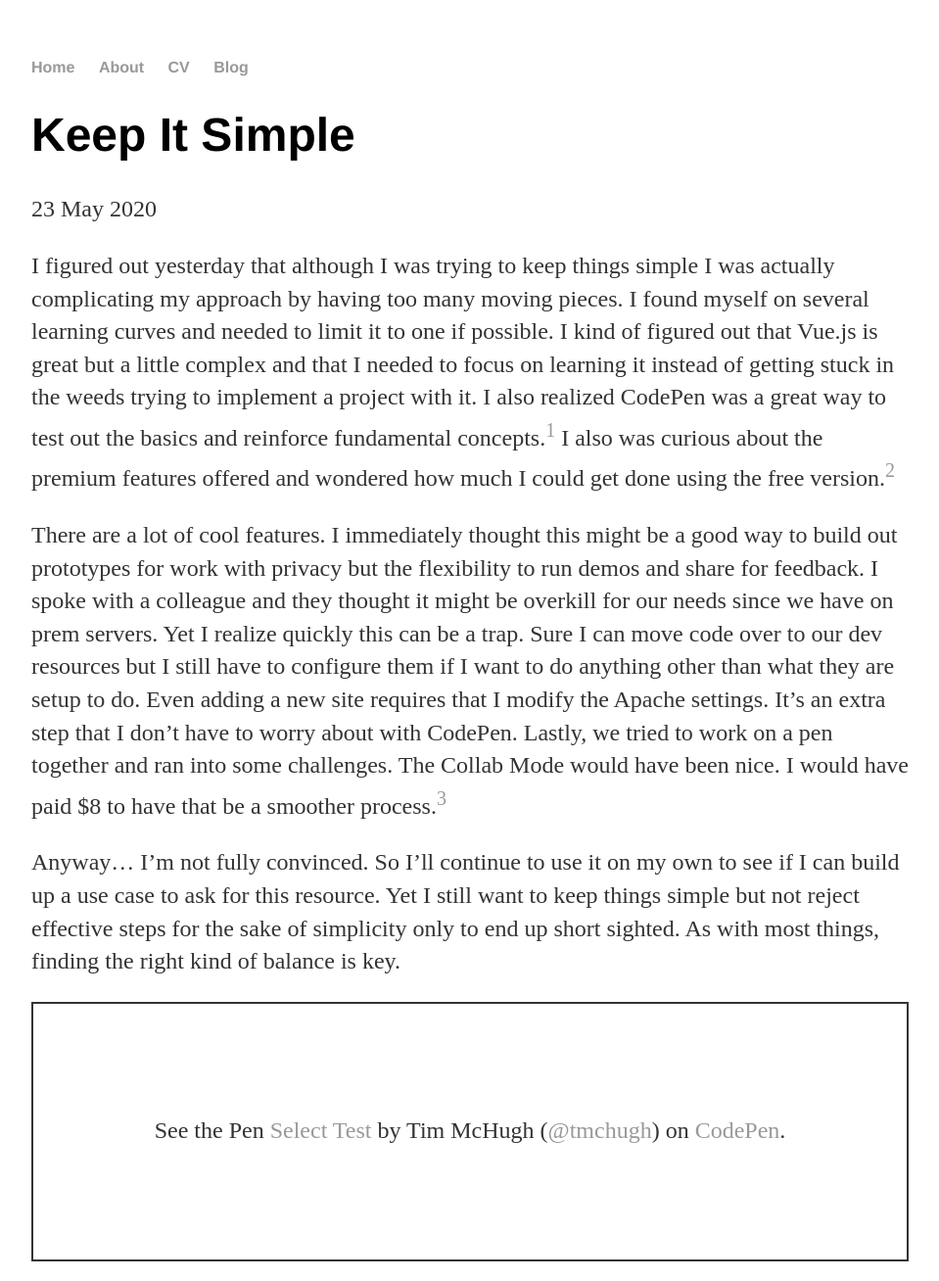
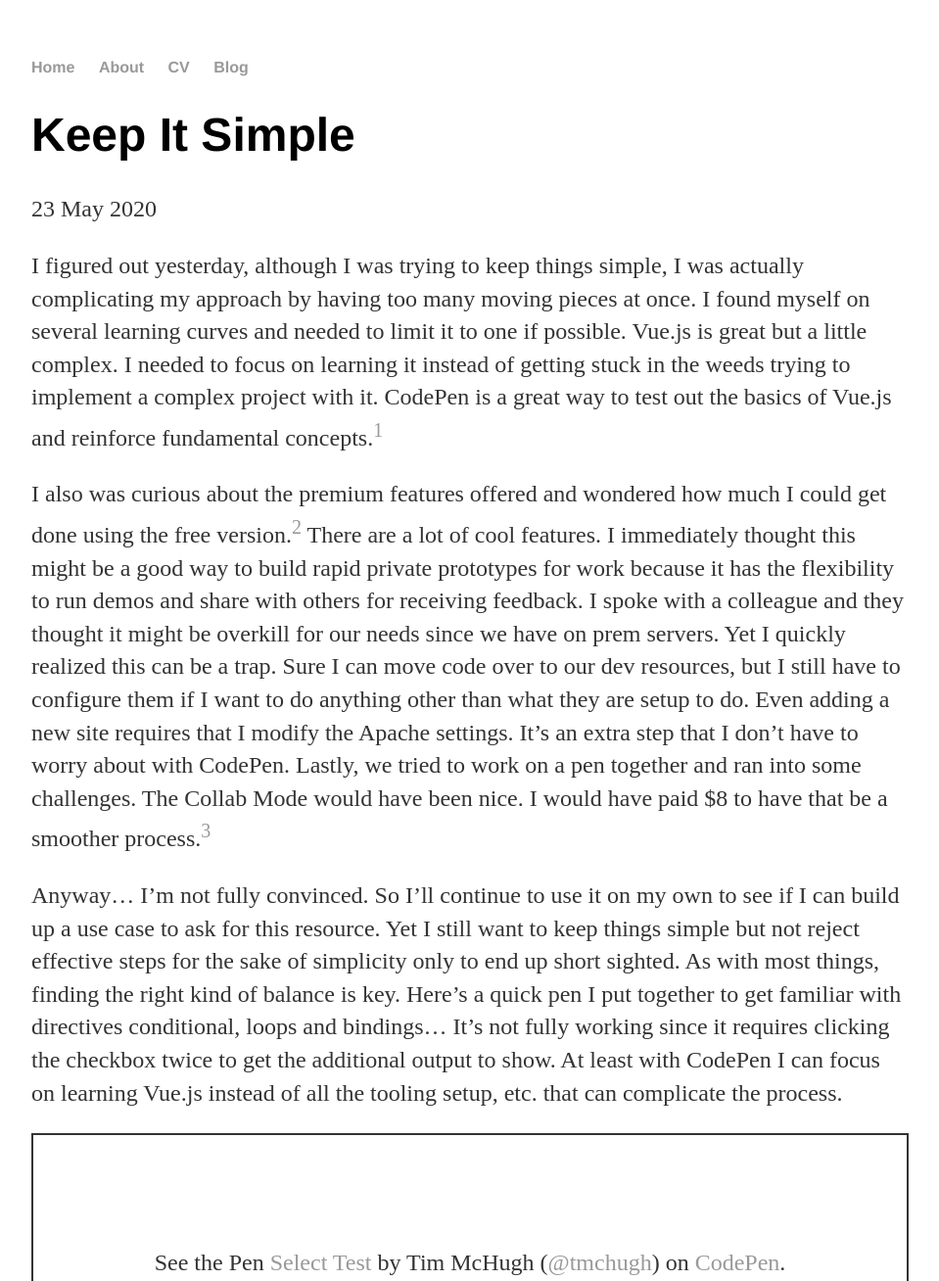
Before and after one commit to digitaltim/digitaltim.github.io, a Jekyll site: the page built from _posts/2020-05-23-keeping-it-simple.md, in a window 1280 px wide, cut to the strip 0-1308 px from the top of the page. Shown: the whole strip at 98% size, without its empty margins (160-1119 px from the left). Built offline with Jekyll 4.4.1, drawn with Linux system fonts in a browser that asks for light colours.

Commit message:
Updates blog post on keeping it simple

```diff
--- a/_posts/2020-05-23-keeping-it-simple.md
+++ b/_posts/2020-05-23-keeping-it-simple.md
@@ -4,11 +4,11 @@
 date: 2020-05-23
 ---
 
-I figured out yesterday that although I was trying to keep things simple I was actually complicating my approach by having too many moving pieces. I found myself on several learning curves and needed to limit it to one if possible. I kind of figured out that Vue.js is great but a little complex and that I needed to focus on learning it instead of getting stuck in the weeds trying to implement a project with it. I also realized CodePen was a great way to test out the basics and reinforce fundamental concepts.[^1] I also was curious about the premium features offered and wondered how much I could get done using the free version.[^2]
+I figured out yesterday, although I was trying to keep things simple, I was actually complicating my approach by having too many moving pieces at once. I found myself on several learning curves and needed to limit it to one if possible. Vue.js is great but a little complex. I needed to focus on learning it instead of getting stuck in the weeds trying to implement a complex project with it. CodePen is a great way to test out the basics of Vue.js and reinforce fundamental concepts.[^1]
 
-There are a lot of cool features. I immediately thought this might be a good way to build out prototypes for work with privacy but the flexibility to run demos and share for feedback. I spoke with a colleague and they thought it might be overkill for our needs since we have on prem servers. Yet I realize quickly this can be a trap. Sure I can move code over to our dev resources but I still have to configure them if I want to do anything other than what they are setup to do. Even adding a new site requires that I modify the Apache settings. It's an extra step that I don't have to worry about with CodePen. Lastly, we tried to work on a pen together and ran into some challenges. The Collab Mode would have been nice. I would have paid $8 to have that be a smoother process.[^3]
+I also was curious about the premium features offered and wondered how much I could get done using the free version.[^2] There are a lot of cool features. I immediately thought this might be a good way to build rapid private prototypes for work because it has the flexibility to run demos and share with others for receiving feedback. I spoke with a colleague and they thought it might be overkill for our needs since we have on prem servers. Yet I quickly realized this can be a trap. Sure I can move code over to our dev resources, but I still have to configure them if I want to do anything other than what they are setup to do. Even adding a new site requires that I modify the Apache settings. It's an extra step that I don't have to worry about with CodePen. Lastly, we tried to work on a pen together and ran into some challenges. The Collab Mode would have been nice. I would have paid $8 to have that be a smoother process.[^3]
 
-Anyway... I'm not fully convinced. So I'll continue to use it on my own to see if I can build up a use case to ask for this resource. Yet I still want to keep things simple but not reject effective steps for the sake of simplicity only to end up short sighted. As with most things, finding the right kind of balance is key.
+Anyway... I'm not fully convinced. So I'll continue to use it on my own to see if I can build up a use case to ask for this resource. Yet I still want to keep things simple but not reject effective steps for the sake of simplicity only to end up short sighted. As with most things, finding the right kind of balance is key. Here's a quick pen I put together to get familiar with directives conditional, loops and bindings... It's not fully working since it requires clicking the checkbox twice to get the additional output to show. At least with CodePen I can focus on learning Vue.js instead of all the tooling setup, etc. that can complicate the process.
 
 <p class="codepen" data-height="265" data-theme-id="dark" data-default-tab="result" data-user="tmchugh" data-slug-hash="vYNbopq" style="height: 265px; box-sizing: border-box; display: flex; align-items: center; justify-content: center; border: 2px solid; margin: 1em 0; padding: 1em;" data-pen-title="Select Test">
   <span>See the Pen <a href="https://codepen.io/tmchugh/pen/vYNbopq">
```
